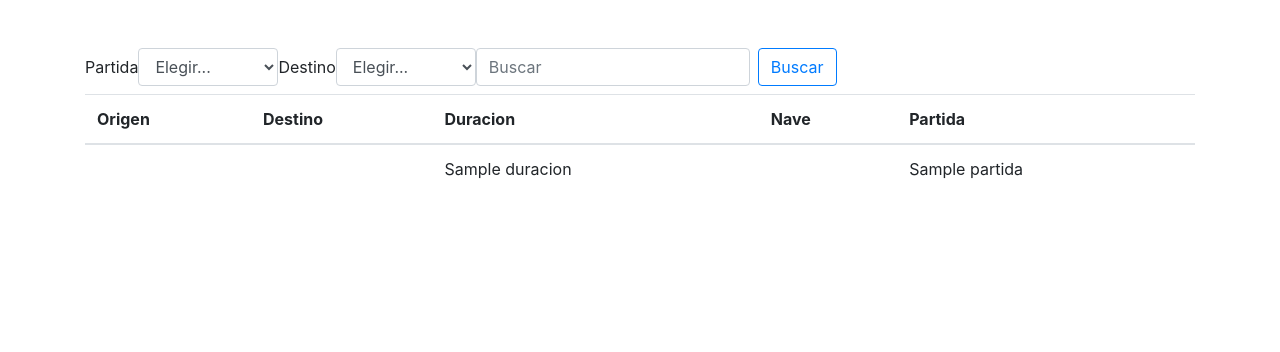
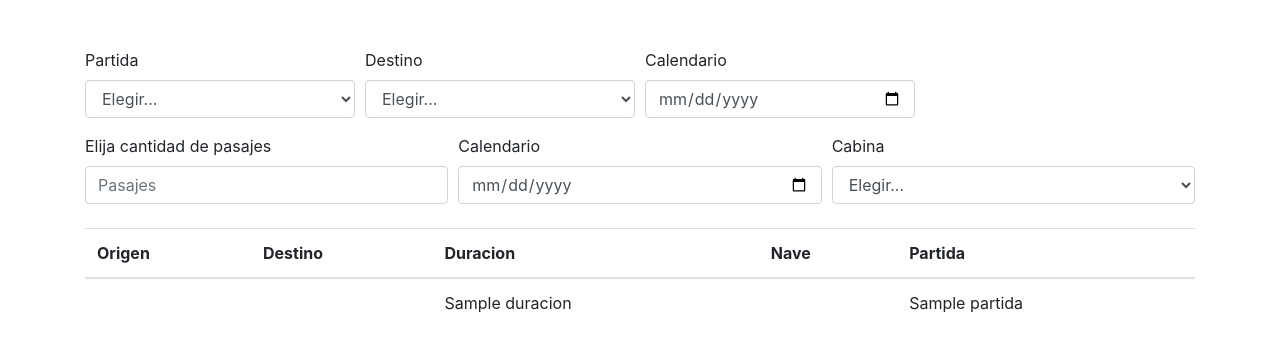
Before and after one commit to gohanxl/GauchoRocket, a PHP site: template vista/vista_vuelo.php in a window 1280 px wide. Shown: the part 85-437 px from the top of the page. Run offline with PHP 8.4, Linux system fonts and the light colour scheme; the template is opened without the code that fills it: most values are stand-ins (such as "Sample title", 1, 10 or a date in 2020); data that the repository does not hold is empty.

Commit message:
Arreglo bootstrap de la vista_vuelo

```diff
--- a/vista/vista_vuelo.php
+++ b/vista/vista_vuelo.php
@@ -1,4 +1,7 @@
-<form class="form-inline mb-2" method="get" action="/vuelo/buscar">
+<form class="form mb-2" method="get" action="/vuelo/buscar">
+
+    <div class="form-row">
+        <div class="col-md-3 mb-3">
             <label for="inputTipo">Partida</label>
             <select id="inputTipo" class="form-control" name="partida" required>
                 <option selected>Elegir...</option>
@@ -8,6 +11,8 @@
                 };
                 ?>
             </select>
+        </div>
+        <div class="col-md-3 mb-3">
             <label for="inputTipo">Destino</label>
             <select id="inputTipo" class="form-control" name="locacion" required>
                 <option selected>Elegir...</option>
@@ -17,8 +22,31 @@
                 };
                 ?>
             </select>
-    <input class="form-control mr-sm-2" type="search" placeholder="Buscar" name="nombre">
-    <button class="btn btn-outline-primary my-2 my-sm-0" type="submit">Buscar</button>
+        </div>
+        <div class="col-md-3 mb-3">
+            <label for="buscar">Calendario</label>
+            <input class="form-control mr-sm-2" type="date" name="calendar">
+        </div>
+        <div class="col-md-4 mb-3">
+            <label for="buscar">Elija cantidad de pasajes</label>
+            <input class="form-control mr-sm-2" type="number" placeholder="Pasajes" name="pasaje">
+        </div>
+        <div class="col-md-4 mb-3">
+            <label for="buscar">Calendario</label>
+            <input class="form-control mr-sm-2" type="date" placeholder="Buscar" name="nombre">
+        </div>
+        <div class="col-md-4 mb-3">
+            <label for="inputCabina">Cabina</label>
+            <select id="inputCabina" class="form-control" name="cabina" required>
+                <option selected>Elegir...</option>
+                <?php
+                foreach ($cabinas as $cabina) {
+                    echo "<option>" . $cabina['descripcion'] . "</option>";
+                };
+                ?>
+            </select>
+        </div>
+    </div>
 </form>
 <?php
 if (isset($message)) {
```
Lines whose indentation alone changed are shown as unchanged.
